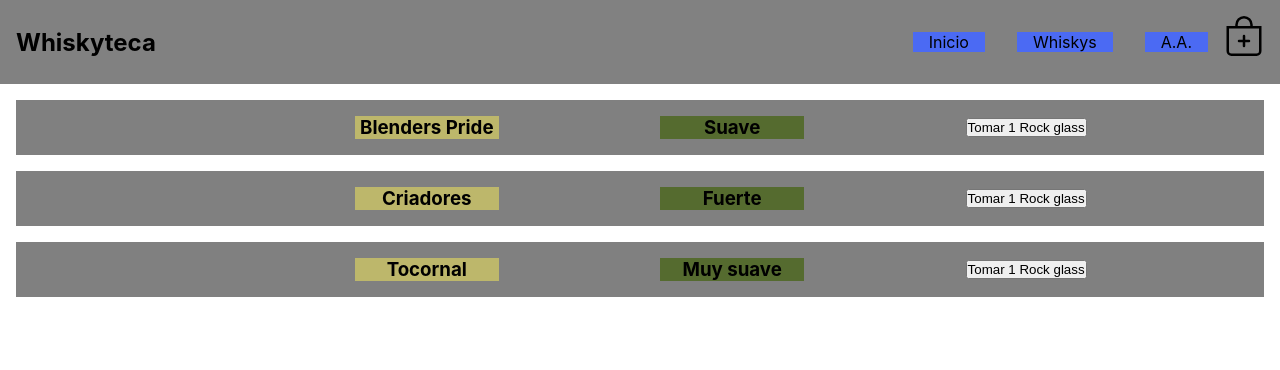
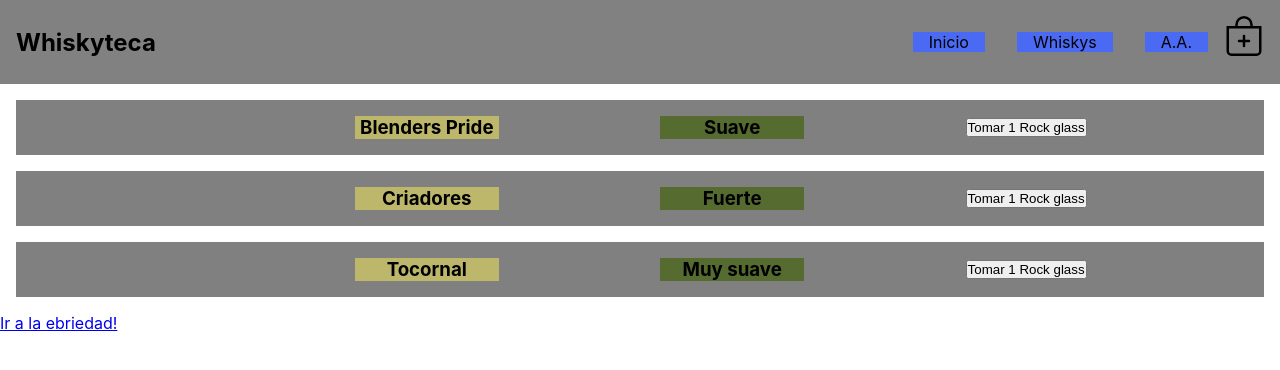
Before and after one commit to CesarTG/Whiskyteca, a React (Create React App) app: page / in a window 1280 px wide. Shown: the top 370 px of the page. Built offline with nearby package versions, Linux system fonts and the light colour scheme.

Commit message:
Links-home-carrito y viceversa

```diff
--- a/src/components/ItemListContainer/ItemListContainer.js
+++ b/src/components/ItemListContainer/ItemListContainer.js
@@ -2,6 +2,7 @@
 import licores from "../../utils/productos";
 import promesa from "../../utils/promises";
 import ItemList from "../ItemList/ItemList";
+import { Link } from "react-router-dom"
 
 
 export const ItemL = (props) => {
@@ -29,7 +30,11 @@
             .then(respuesta => setProductos(respuesta))
     }, [productos])
 
-    return (<><ItemList productos={productos} /></>
+    return (
+    <>
+    <ItemList productos={productos} />
+    <Link to="/carrito">Ir a la ebriedad!</Link>
+    </>
     );
 };
 
```
